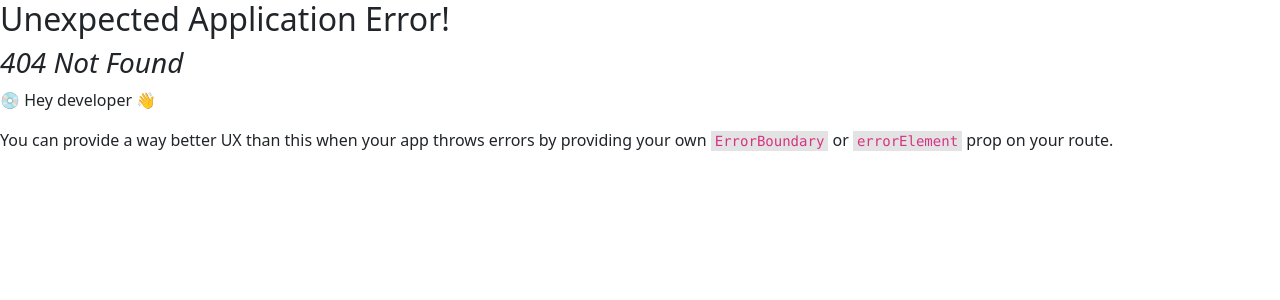
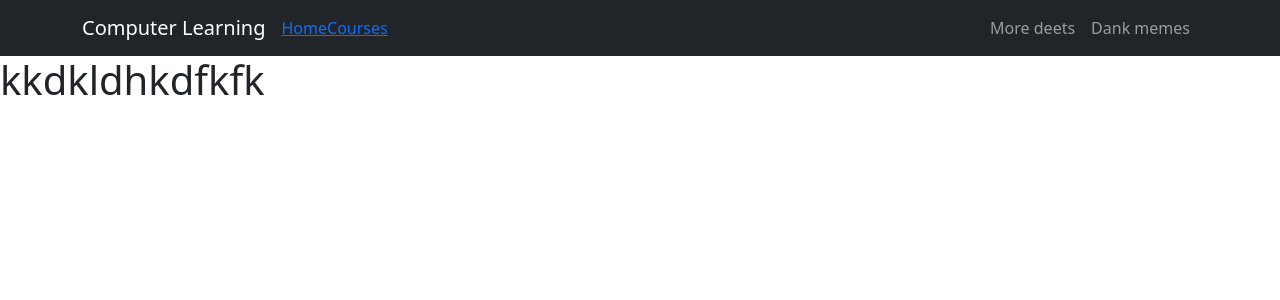
Before and after one commit to LiptonBarua/assianment-10-client-side, a React (Create React App) app: page /categorie/1 in a window 1280 px wide. Before the commit this address had no page. Shown: the top 300 px of the page. Built offline with nearby package versions, Linux system fonts and the light colour scheme.

Commit message:
project-4

```diff
--- a/src/App.js
+++ b/src/App.js
@@ -1,6 +1,7 @@
 
 import { createBrowserRouter, RouterProvider } from 'react-router-dom';
 import './App.css';
+import Categorie from './Components/Categorie';
 import Courses from './Components/Courses';
 import Home from './Components/Home/Home';
 import Main from './Components/Main';
@@ -13,6 +14,9 @@ const router = createBrowserRouter([
       },
       {
         path: '/courses', element: <Courses></Courses>
+      },
+      {
+        path: '/categorie/:id', element: <Categorie></Categorie>
       }
     ]
   }
--- a/src/Components/Categorie.js
+++ b/src/Components/Categorie.js
@@ -3,7 +3,7 @@ import React from 'react';
 const Categorie = () => {
     return (
         <div>
-
+            <h1>kkdkldhkdfkfk</h1>
         </div>
     );
 };
--- a/src/Components/Courses.js
+++ b/src/Components/Courses.js
@@ -22,7 +22,7 @@ const Courses = () => {
                 <h3>Courses: {categories.length}</h3>
                     {
                         categories.map(categorie=><p key={categorie.id}>
-                            <Link>{categorie.courses_name}</Link>
+                            <Link to={`/categorie/${categorie.id}`}>{categorie.courses_name}</Link>
                         </p>)
                     }
                 </Col>
```
